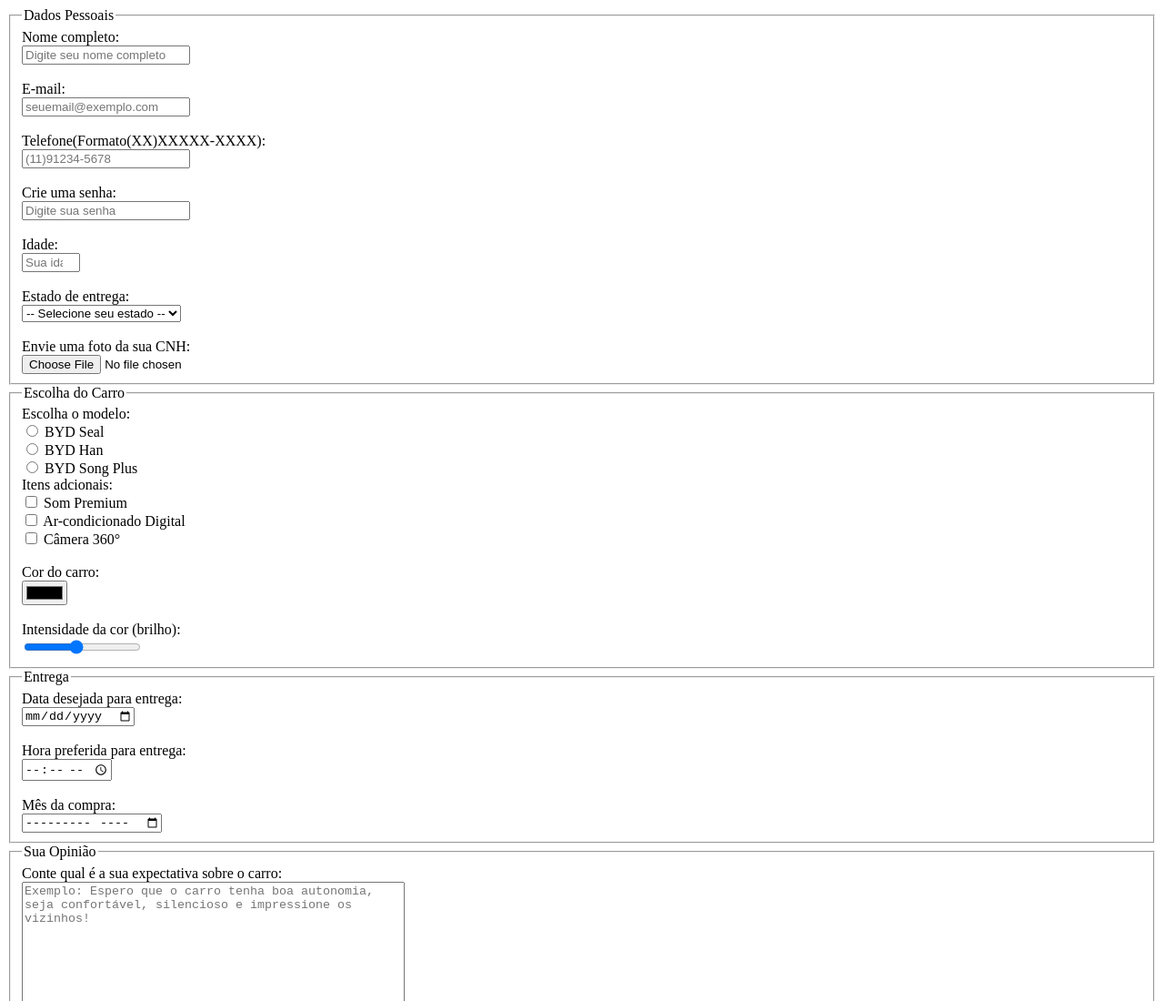
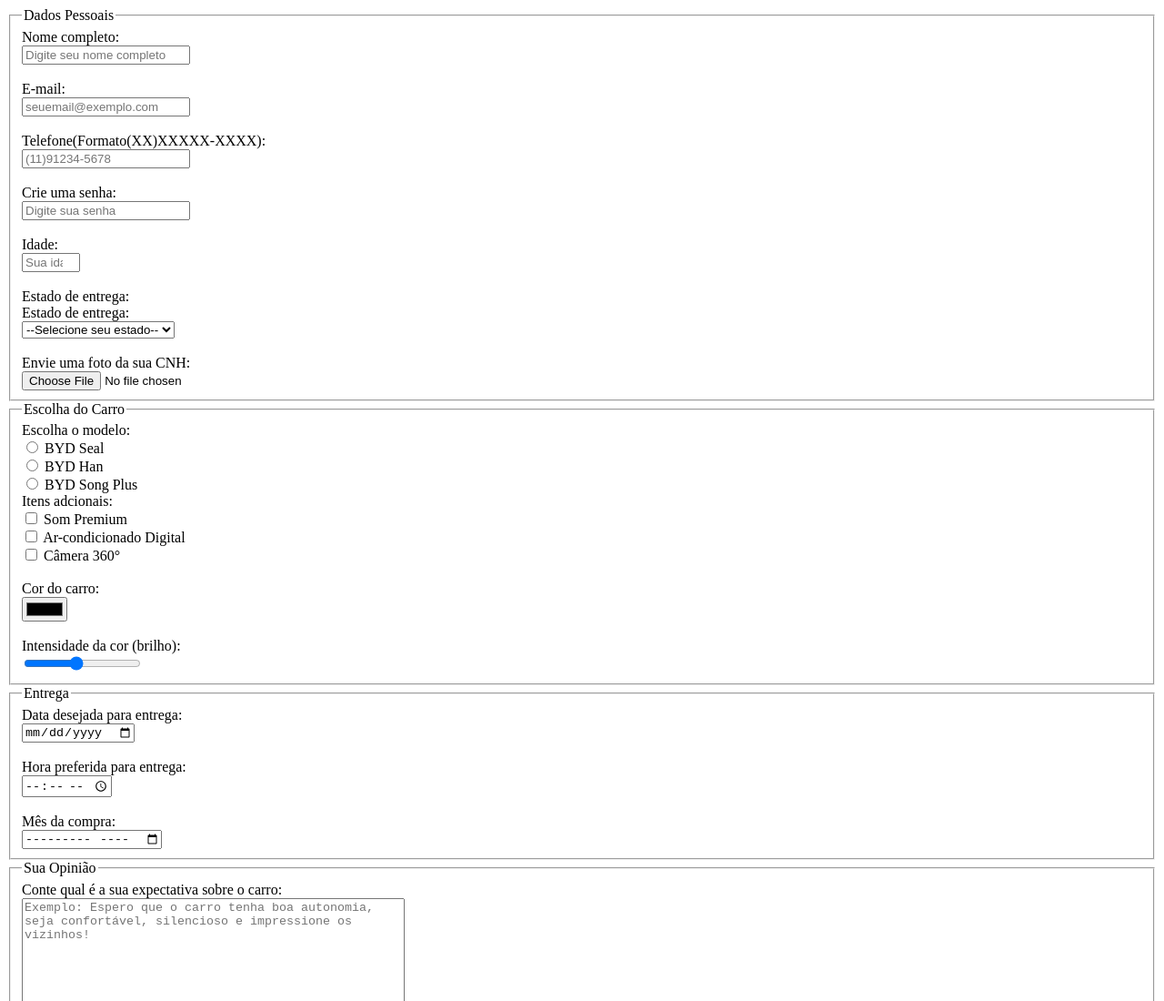
Before and after one commit to Guilhermetclab/Resolu-o-Formul-rio, a plain HTML site: page index.html in a window 1280 px wide. Shown: the top 1100 px of the page at 91% size. Drawn offline with Linux system fonts and the light colour scheme.

Commit message:
Finalizado com sucesso

```diff
--- a/index.html
+++ b/index.html
@@ -32,35 +32,52 @@
 
         <label for="estados">Estado de entrega:</label><br>
 
-        <select name="estados" id="estados">
-            <option value=""selected>-- Selecione seu estado --</option>
-            <option value="Acre">Acre</option>
-            <option value="Alagoas" >Alagoas</option>
-            <option value="Amapá">Amapá</option>
-            <option value="Amazonas" >Amazonas</option>
-            <option value="Bahia">Bahia</option>
-            <option value="Distrito Federal" >Distrito Federal</option>
-            <option value="Espírito Santo" >Espírito Santo</option>
-            <option value="Goiás" >Goiás</option>
-            <option value="Maranhão" >Maranhão</option>
-            <option value="Mato Grosso" >Mato Grosso</option>
-            <option value="Mato Grosso do Sul" >Mato Grosso do Sul</option>
-            <option value="Minas Gerais" >Minas Gerais</option>
-            <option value="Pará" >Pará</option>
-            <option value="Paraíba" >Paraíba</option>
-            <option value="Paraná" >Paraná</option>
-            <option value="Pernambuco" >Pernambuco</option>
-            <option value="Piauí" >Piauí</option>
-            <option value="Rio de Janeiro" >Rio de Janeiro</option>
-            <option value="Rio Grande do Norte" >Rio Grande do Norte</option>
-            <option value="Rio Grande do Sul" >Rio Grande do Sul</option>
-            <option value="Rondônia" >Rondônia</option>
-            <option value="Roraima" >Roraima</option>
-            <option value="Santa Catarina" >Santa Catarina</option>
-            <option value="São Paulo" >São Paulo</option>
-            <option value="Sergipe" >Sergipe</option>
-            <option value="Tocantins" >Tocantins</option>
-    </select><br><br>
+        <label for="estado">Estado de entrega:</label><br>
+            <select name="estado" id="estado" required>
+                <option value="" selected>--Selecione seu estado--</option>
+
+                <optgroup label="Norte">
+                    <option value="AC">Acre</option>
+                    <option value="AP">Amapá</option>
+                    <option value="AM">Amazonas</option>
+                    <option value="PA">Pará</option>
+                    <option value="RO">Rondônia</option>
+                    <option value="RR">Roraima</option>
+                    <option value="TO">Tocantins</option>
+                </optgroup>
+
+                <optgroup label="Nordeste">
+                    <option value="AL">Alagoas</option>
+                    <option value="BA">Bahia</option>
+                    <option value="CE">Ceará</option>
+                    <option value="MA">Maranhão</option>
+                    <option value="PB">Paraíba</option>
+                    <option value="PE">Pernambuco</option>
+                    <option value="PI">Piauí</option>
+                    <option value="RN">Rio Grande do Norte</option>
+                    <option value="SE">Sergipe</option>
+                </optgroup>
+
+                <optgroup label="Centro-Oeste">
+                    <option value="DF">Distrito Federal</option>
+                    <option value="GO">Goiás</option>
+                    <option value="MT">Mato Grosso</option>
+                    <option value="MS">Mato Grosso do Sul</option>
+                </optgroup>
+
+                <optgroup label="Sudeste">
+                    <option value="ES">Espírito Santo</option>
+                    <option value="MG">Minas Gerais</option>
+                    <option value="RJ">Rio de Janeiro</option>
+                    <option value="SP">São Paulo</option>
+                </optgroup>
+
+                <optgroup label="Sul">
+                    <option value="PR">Paraná</option>
+                    <option value="RS">Rio Grande do Sul</option>
+                    <option value="SC">Santa Catarina</option>
+                </optgroup>
+            </select><br><br>
 
     <label for="fcnh">Envie uma foto da sua CNH:</label><br>
       <input type="file" name="cnh" id="fcnh">
```
